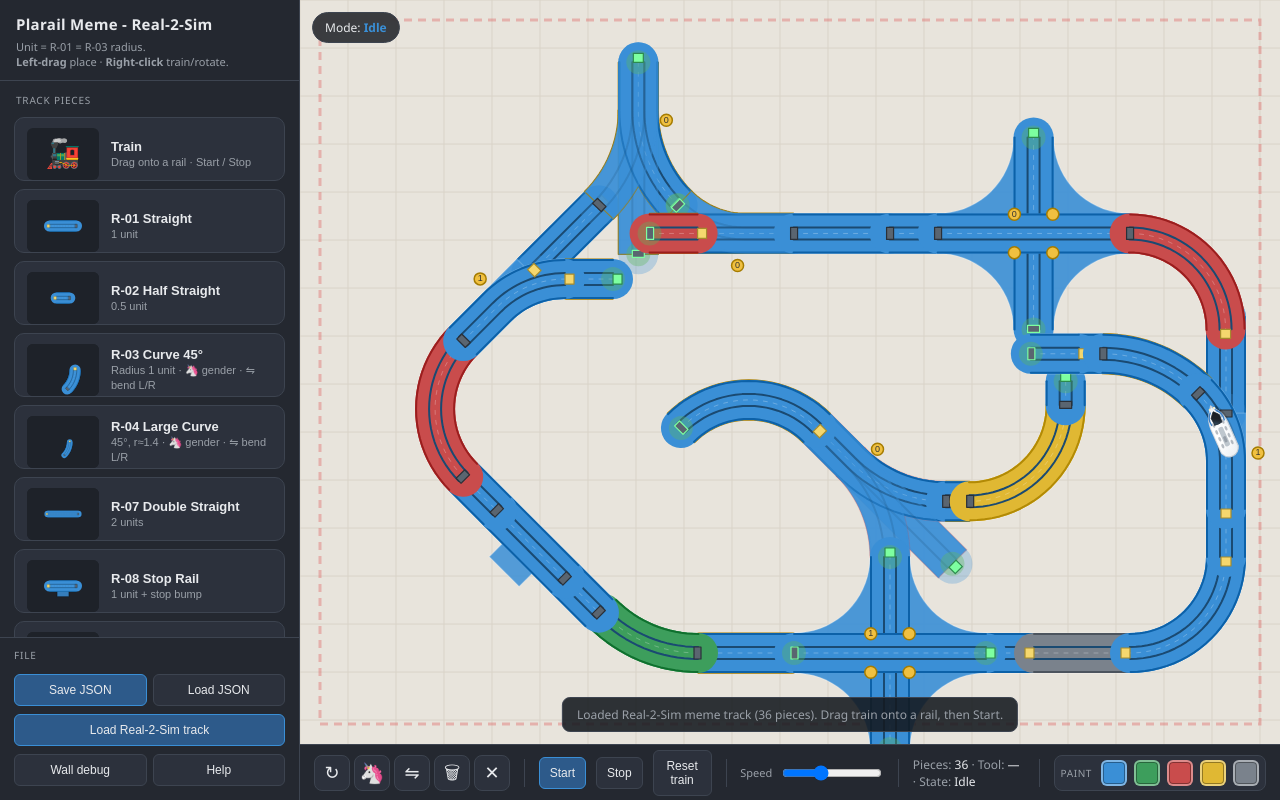
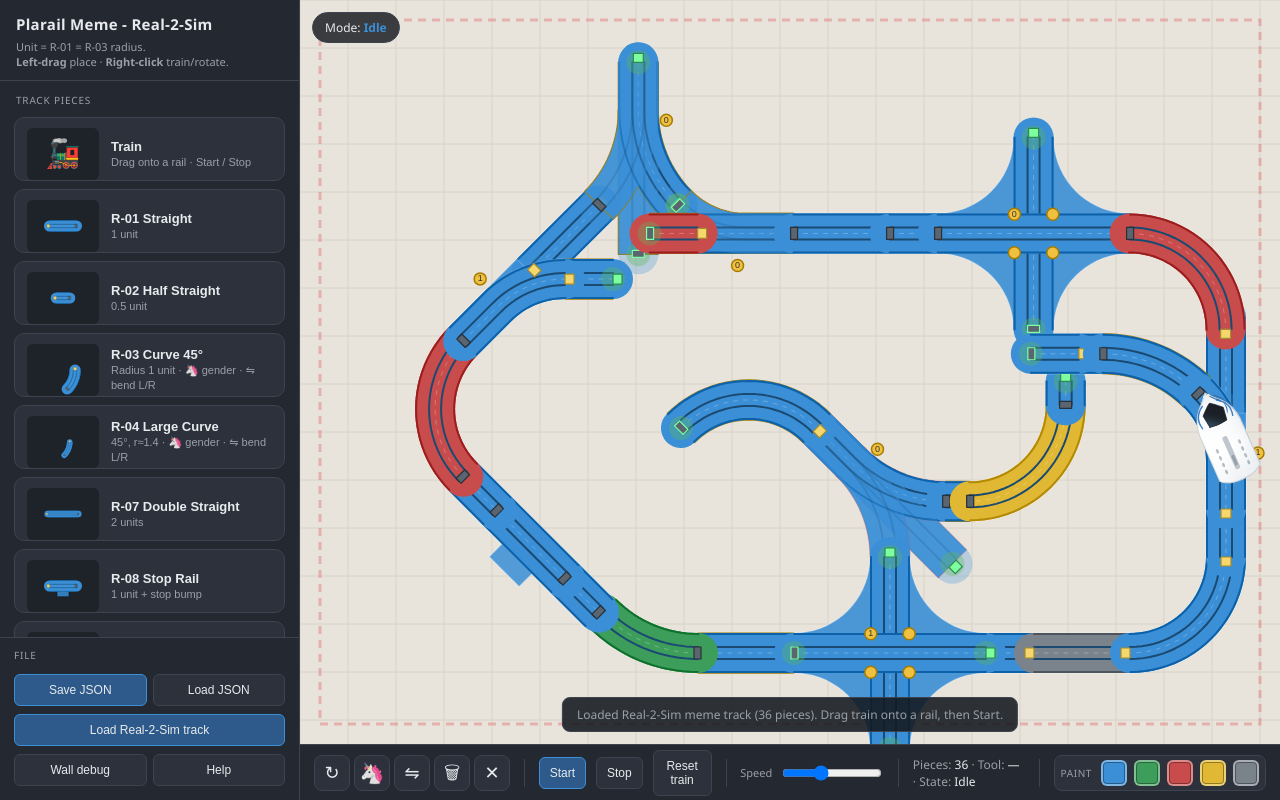
Before and after one commit to putersdcat/PlarailMemeDemo, a website: page index.html in a window 1280 px wide. Drawn offline with Linux system fonts and the light colour scheme; animation ran at ten frames a second.

Commit message:
Scale train body to track width (slightly over)

```diff
--- a/index.html
+++ b/index.html
@@ -4,7 +4,7 @@
     <meta charset="UTF-8" />
     <meta name="viewport" content="width=device-width, initial-scale=1" />
     <title>Plarail Meme - Real-2-Sim</title>
-    <link rel="stylesheet" href="css/styles.css?v=20260805g" />
+    <link rel="stylesheet" href="css/styles.css?v=20260805h" />
   </head>
   <body>
     <div id="app">
@@ -223,6 +223,6 @@
       </div>
     </div>
 
-    <script type="module" src="js/main.js?v=20260805g"></script>
+    <script type="module" src="js/main.js?v=20260805h"></script>
   </body>
 </html>
--- a/js/main.js
+++ b/js/main.js
@@ -1348,7 +1348,7 @@ onResize();
     );
   }
   // Visible build stamp so cache issues are obvious
-  console.info("[Plarail] build 20260805g — modules loaded");
+  console.info("[Plarail] build 20260805h — modules loaded");
 }
 
 function frame(t) {
--- a/js/render/draw-train.js
+++ b/js/render/draw-train.js
@@ -23,8 +23,9 @@ export function drawTrain(ctx, train) {
   ctx.translate(x, y);
   ctx.rotate(ang);
 
-  const L = TRAIN_LENGTH * 1.12;
-  const R = TRAIN_RADIUS * 0.92;
+  // Body width matches TRAIN_RADIUS (≈ track width / slightly over)
+  const L = TRAIN_LENGTH * 1.08;
+  const R = TRAIN_RADIUS;
   const nose = L * 0.52;
   const tail = -L * 0.48;
 
--- a/js/train.js
+++ b/js/train.js
@@ -13,6 +13,8 @@ import {
   pointOnPolyline,
   angleDiff,
   normalizeAngle,
+  HALF_W,
+  TRACK_W,
 } from "./geometry.js";
 import { closestPathPoint } from "./track.js";
 
@@ -23,12 +25,17 @@ export const TrainMode = {
   STOPPED: "stopped",
 };
 
-export const TRAIN_RADIUS = 10;
-export const TRAIN_LENGTH = 48;
+/**
+ * Body half-width ≈ track half-width (+ a hair so it fills the rails).
+ * TRACK_W is the plastic bed width; train should read as track-width or slightly more.
+ */
+export const TRAIN_RADIUS = HALF_W + 2; // 22 when TRACK_W=40
+export const TRAIN_LENGTH = Math.round(TRACK_W * 2.15); // ~86
 export const FRONT_AXLE_FROM_NOSE = TRAIN_LENGTH / 3;
 export const FRONT_AXLE_OFFSET = TRAIN_LENGTH / 2 - FRONT_AXLE_FROM_NOSE;
 export const REAR_AXLE_OFFSET = -TRAIN_LENGTH * 0.28;
-export const WHEEL_RADIUS = 9;
+/** Axle contact radius — just under body half so walls meet the silhouette. */
+export const WHEEL_RADIUS = HALF_W - 1;
 
 /**
  * Re-rail snap window — intentionally tight so drive-bys past
@@ -43,7 +50,7 @@ export const PATH_HOP_ANGLE = (40 * Math.PI) / 180;
 /** Zero bounce: walls kill normal velocity and slide only. */
 export const EDGE_RESTITUTION = 0;
 /** Hit radius for selecting / dragging the train body. */
-export const TRAIN_HIT_R = 28;
+export const TRAIN_HIT_R = Math.round(TRAIN_LENGTH * 0.55);
 
 export function createTrain() {
   return {
```
